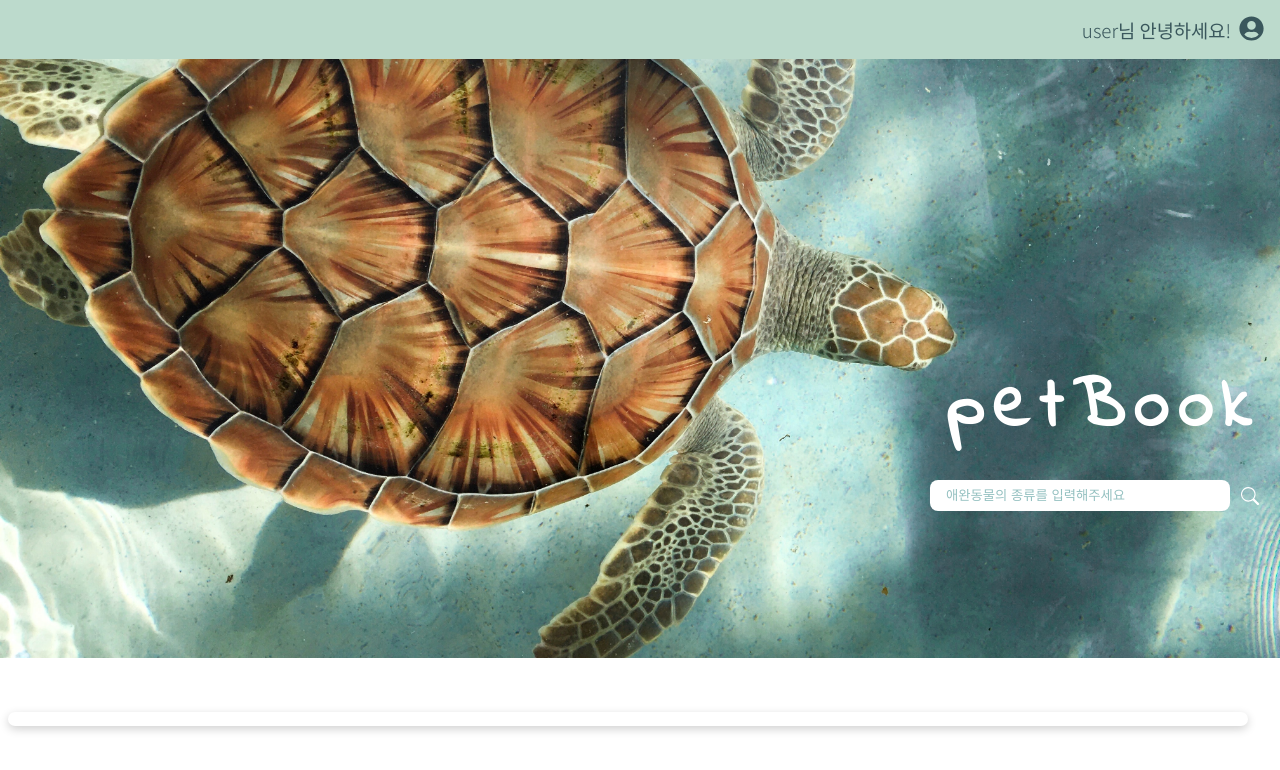
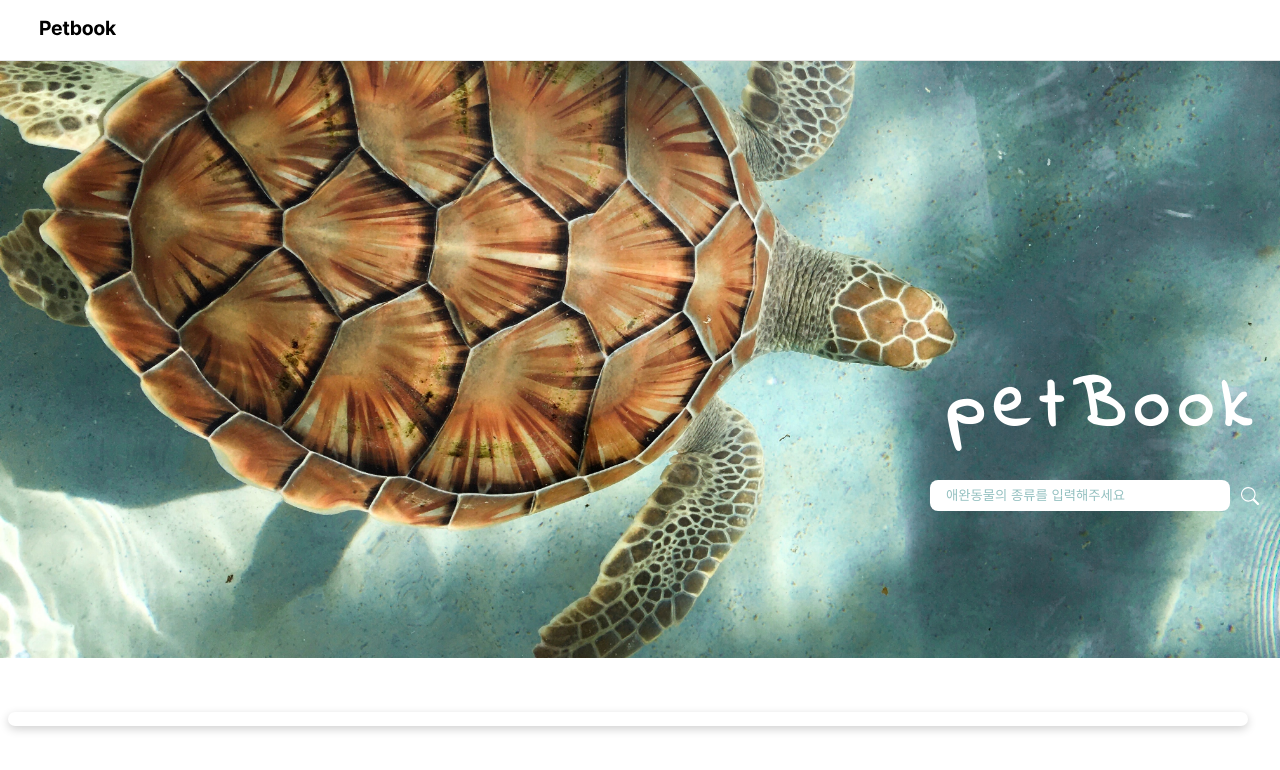
Before and after one commit to K-Slave/petBook-Client, a Next.js app in the folder petbook_fe/: page / in a window 1280 px wide. Shown: the top 770 px of the page. Built offline with nearby package versions, Linux system fonts and the light colour scheme.

Commit message:
fixed-header-ui

```diff
--- a/petbook_fe/components/TopNav.tsx
+++ b/petbook_fe/components/TopNav.tsx
@@ -9,24 +9,12 @@ const TopNev = styled.div`
   position: fixed;
   top: 0;
   left: 0;
-  background: #bcdacc;
+  background: #fff;
   width: 100%;
-  padding: 16px;
-  display: flex;
+  border-bottom: solid 1px rgba(0, 0, 0, 0.1);
+  padding: 20px 0 10px;
   justify-content: right;
   color: #3a575c;
-  div.userInfo {
-    display: flex;
-    cursor: pointer;
-    h3 {
-      font-weight: 300;
-    }
-    svg {
-      width: 25px;
-      height: 25px;
-      margin-left: 8px;
-    }
-  }
 `;
 
 const TopNav = () => {
@@ -37,12 +25,12 @@ const TopNav = () => {
   }
 
   return (
-    <div className="container">
+    <div>
       <TopNev>
-        <Box boxType="list" active={isActive} />
-        <div className="userInfo" onClick={activeMenu}>
-          <h3>user님 안녕하세요!</h3>
-          <FaUserCircle />
+        <div className="inner_container">
+          <div className="logo_box">
+            <div className="main_logo"></div>
+          </div>
         </div>
       </TopNev>
     </div>
--- a/petbook_fe/pages/login.tsx
+++ b/petbook_fe/pages/login.tsx
@@ -39,7 +39,6 @@ const Login = () => {
     <>
       <HtmlHeader />
       <TopNav />
-      <Keyvisual />
       <Main>
         {isRedirect ? (
           <NotLogin>
--- a/petbook_fe/styles/Globals.scss
+++ b/petbook_fe/styles/Globals.scss
@@ -40,6 +40,25 @@ img {
   width: 100%;
 }
 
+//배경요소 내부 컨테이너 박스 설정
+.inner_container {
+  width: 100%;
+  max-width: 1200px;
+  margin: 0 auto;
+}
+
+.logo_box {
+  display: flex;
+  justify-content: left;
+  align-items: center;
+}
+.main_logo {
+  width: 77px;
+  height: 30px;
+  background-image: url("../public/img/common/logo/Petbook_logo.svg");
+  background-repeat: no-repeat;
+}
+
 input {
   border-radius: 8px;
   border: none;
```
Also changed, not shown: petbook_fe/public/img/common/logo/Petbook_logo.svg (added).
